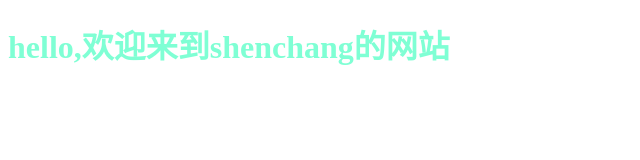
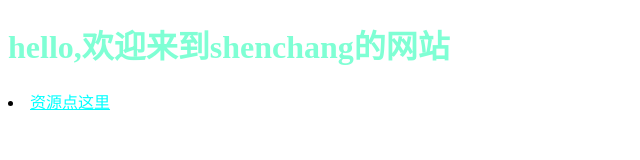
Before and after one commit to Shenchang20120619/changchang, a plain HTML site: page index.html in a window 1280 px wide. Shown: the whole page, without its empty margins (0-640 px from the left). Drawn offline with Linux system fonts and the light colour scheme.

Commit message:
Add files via upload

```diff
--- a/index.html
+++ b/index.html
@@ -7,5 +7,6 @@
 </head>
 <body>
   <h1 style="color: aquamarine;">hello,欢迎来到shenchang的网站</h1>
+  <li><a href="https://shenchang20120619.github.io/changchang/herf.html" style="color: aqua;">资源点这里</a>
 </body>
 </html>
```
